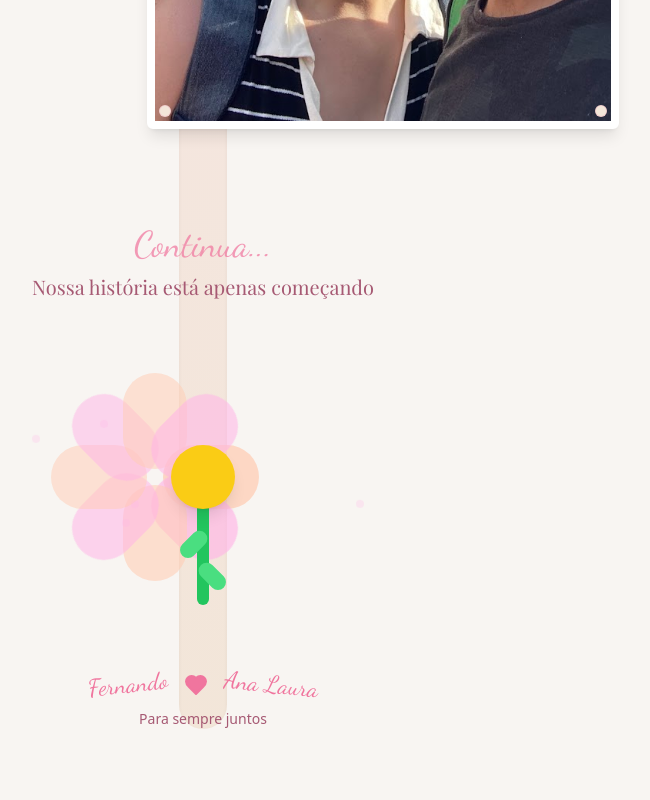
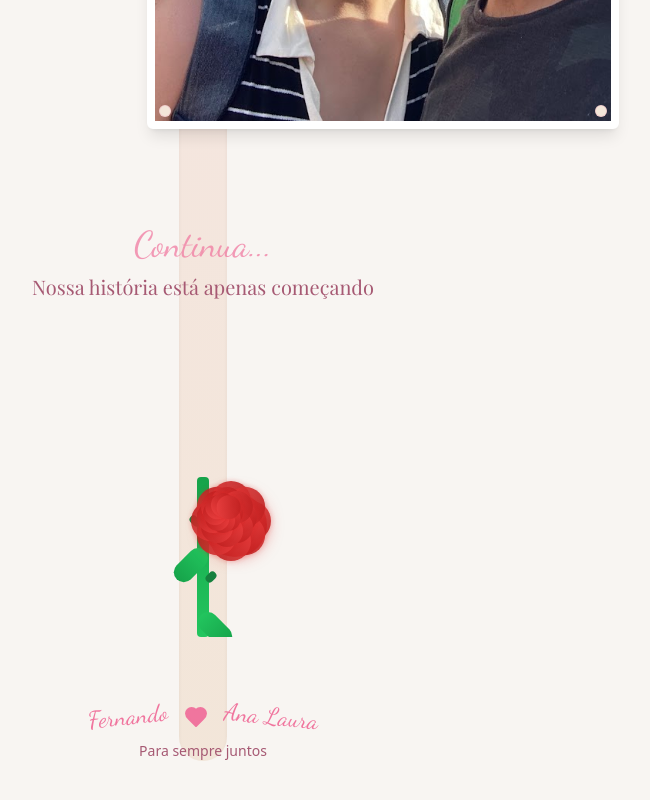
Before and after one commit to Ferfurlanett0/paginadenamorada, a React (Vite) app: page / in a window 1280 px wide. Shown: the part 5911-6711 px from the top of the page, without its empty margins (437-1087 px from the left). Built offline with nearby package versions, Linux system fonts and the light colour scheme.

Commit message:
Refactor: Improve UI and add rose
- Modify the animation of the text in the header.
- Improve the background.
- Enhance the flower component to display a red rose.

```diff
--- a/src/components/AnimatedFlower.tsx
+++ b/src/components/AnimatedFlower.tsx
@@ -18,74 +18,93 @@ const AnimatedFlower = () => {
 
   return (
     <div
-      className="relative h-64 w-full flex items-center justify-center overflow-hidden cursor-pointer"
+      className="relative h-72 w-full flex items-center justify-center overflow-hidden cursor-pointer"
       onMouseEnter={() => setHover(true)}
       onMouseLeave={() => setHover(false)}
     >
-      {/* Center of flower */}
-      <div className={`absolute z-20 w-16 h-16 rounded-full bg-yellow-400 shadow-lg
-        transition-all duration-1000 ease-in-out ${animate ? 'scale-100' : 'scale-0'}
-        ${hover ? 'animate-spin-slow' : ''}`}>
+      {/* Rose bloom */}
+      <div className={`absolute z-30 transition-all duration-1000 ease-in-out ${animate ? 'scale-100' : 'scale-0'}`}>
+        <div className="relative">
+          {/* Inner petals */}
+          <div className={`absolute rounded-full bg-red-600 w-16 h-16 left-0 top-0 transition-all duration-500 ${hover ? 'scale-110' : ''}`}
+               style={{ boxShadow: "0 0 15px rgba(220, 38, 38, 0.5)" }}></div>
+
+          {/* Outer petals - multiple layers for depth */}
+          {[...Array(3)].map((_, i) => (
+            [...Array(8)].map((_, j) => (
+              <div
+                key={`petal-${i}-${j}`}
+                className={`absolute rounded-full bg-gradient-to-br from-red-500 to-red-700 transition-all duration-700 ease-in-out
+                           ${animate ? 'opacity-90' : 'opacity-0'}`}
+                style={{
+                  width: `${24 + i * 8}px`,
+                  height: `${24 + i * 8}px`,
+                  transform: `rotate(${j * 45}deg) translate(${8 + i * 6}px, 0) ${hover ? 'scale(1.1)' : ''}`,
+                  transformOrigin: 'center',
+                  boxShadow: "0 0 5px rgba(220, 38, 38, 0.3)",
+                  left: '8px',
+                  top: '8px',
+                  zIndex: 20 - i
+                }}
+              ></div>
+            ))
+          ))}
+
+          {/* Rose center shadow */}
+          <div className="absolute rounded-full bg-red-800 w-12 h-12 left-2 top-2 z-10 opacity-50"></div>
+        </div>
       </div>
-
-      {/* Flower petals */}
-      {[...Array(8)].map((_, i) => (
-        <div
-          key={i}
-          className={`absolute w-24 h-16 origin-left
-            transition-all duration-1000 ease-in-out delay-${i * 100}
-            ${animate ? 'opacity-100' : 'opacity-0'}`}
-          style={{
-            transform: `rotate(${i * 45}deg) translateX(${hover ? '12' : '8'}px)`,
-            transformOrigin: 'center left',
-            transition: `transform 0.8s ease-in-out, opacity 1s ease-in-out ${i * 0.1}s`
-          }}
-        >
-          <div
-            className={`w-full h-full rounded-full bg-primary animate-pulse-slow`}
-            style={{
-              animationDelay: `${i * 0.2}s`,
-              backgroundColor: i % 2 === 0 ? 'rgb(var(--primary))' : 'rgb(var(--accent))'
-            }}
-          ></div>
-        </div>
-      ))}
 
       {/* Stem */}
       <div
-        className={`absolute w-3 bg-green-500 rounded-full bottom-0
-          transition-all duration-1000 ease-in-out ${animate ? 'h-32' : 'h-0'}`}
-        style={{ transformOrigin: 'bottom center', zIndex: 0 }}
+        className={`absolute w-3 bg-gradient-to-b from-green-600 to-green-500 rounded-sm bottom-0
+          transition-all duration-1000 ease-in-out ${animate ? 'h-40' : 'h-0'}`}
+        style={{ transformOrigin: 'bottom center', zIndex: 5 }}
       >
+        {/* Thorns */}
+        <div className="absolute -left-2 top-10 w-3 h-2 bg-green-700 rounded-sm rotate-45"></div>
+        <div className="absolute -right-2 top-24 w-3 h-2 bg-green-700 rounded-sm -rotate-45"></div>
+
         {/* Leaves */}
-        <div className="absolute -left-6 top-12 w-8 h-4 bg-green-400 rounded-full -rotate-45 origin-right"></div>
-        <div className="absolute -right-6 top-20 w-8 h-4 bg-green-400 rounded-full rotate-45 origin-left"></div>
+        <div className="absolute -left-8 top-16 w-10 h-5 bg-gradient-to-r from-green-600 to-green-500 rounded-full -rotate-45 origin-right"></div>
+        <div className="absolute -right-8 top-32 w-10 h-5 bg-gradient-to-l from-green-600 to-green-500 rounded-full rotate-45 origin-left"></div>
       </div>
 
-      {/* Floating particles */}
-      {[...Array(15)].map((_, i) => (
-        <div
-          key={`particle-${i}`}
-          className={`absolute w-2 h-2 rounded-full bg-primary/40
-            animate-float opacity-0 ${animate ? 'opacity-60' : ''}`}
-          style={{
-            top: `${30 + Math.random() * 40}%`,
-            left: `${30 + Math.random() * 40}%`,
-            animationDuration: `${3 + Math.random() * 4}s`,
-            animationDelay: `${i * 0.3}s`,
-            backgroundColor: Math.random() > 0.5 ? 'rgb(var(--primary) / 0.4)' : 'rgb(var(--accent) / 0.4)'
-          }}
-        ></div>
-      ))}
-
-      {/* Special message */}
+      {/* Special message with subtle animation */}
       <div
-        className={`absolute -top-16 font-handwriting text-primary text-2xl
-          transition-all duration-500 ease-in-out transform
-          ${hover ? 'opacity-100 translate-y-0' : 'opacity-0 translate-y-4'}`}
+        className={`absolute -top-12 font-handwriting text-primary text-2xl
+          transition-all duration-500 ease-in-out
+          ${hover ? 'opacity-100 scale-110' : 'opacity-90 scale-100'}`}
+        style={{ textShadow: "0 0 5px rgba(220, 38, 38, 0.3)" }}
       >
         Te amo cada dia mais...
       </div>
+
+      {/* Petal fall animation */}
+      {hover && [...Array(5)].map((_, i) => (
+        <div
+          key={`falling-petal-${i}`}
+          className="absolute h-3 w-3 bg-red-400 rounded-full animate-fall z-40 opacity-70"
+          style={{
+            left: `${45 + Math.random() * 10}%`,
+            top: '30%',
+            animationDelay: `${i * 0.8}s`,
+            animationDuration: `${3 + Math.random() * 2}s`
+          }}
+        />
+      ))}
+
+      <style>
+        {`
+          @keyframes fall {
+            0% { transform: translateY(0) rotate(0deg); opacity: 0.7; }
+            100% { transform: translateY(150px) rotate(360deg); opacity: 0; }
+          }
+          .animate-fall {
+            animation: fall 4s ease-in-out forwards;
+          }
+        `}
+      </style>
     </div>
   );
 };
--- a/src/pages/Index.tsx
+++ b/src/pages/Index.tsx
@@ -4,7 +4,7 @@ import FloatingHearts from "../components/FloatingHearts";
 
 const Index = () => {
   return (
-    <div className="relative min-h-screen">
+    <div className="relative min-h-screen bg-gradient-to-b from-pink-50 via-white to-pink-50">
       <FloatingHearts />
       <RoadTimeline />
     </div>
```
